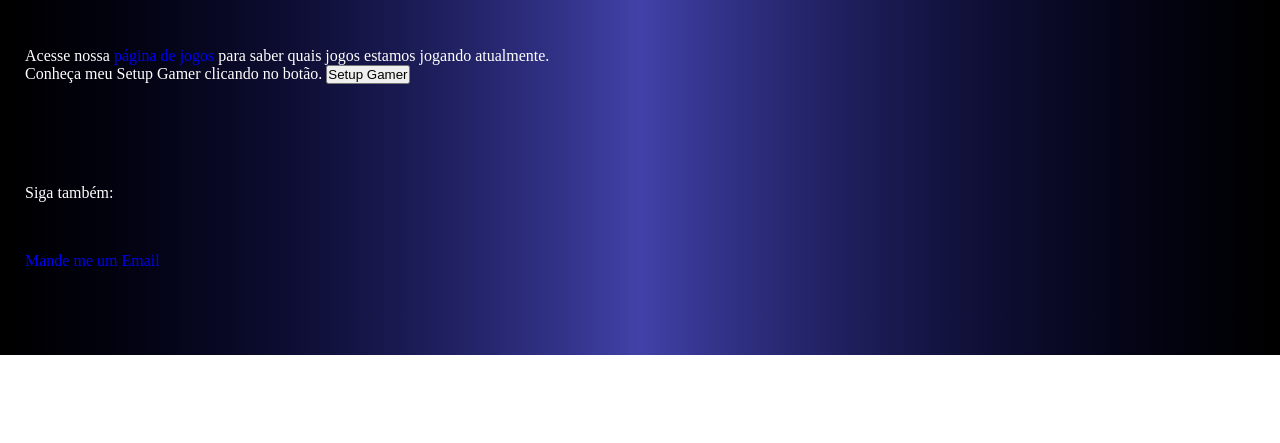
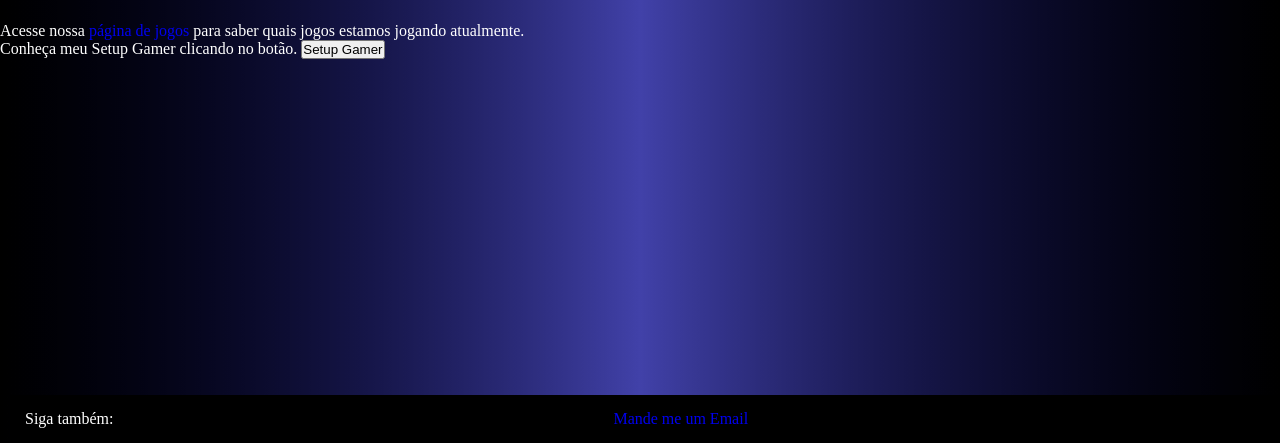
Before and after one commit to RafaelAlves0/Meu-Primeiro-Site, a plain HTML site: page index.html in a window 1280 px wide. Shown: the part 445-888 px from the top of the page. Before the commit the page ends 800 px from the top, so only its background shows below. Drawn offline with Linux system fonts and the light colour scheme; a web font is replaced by a local one.

Commit message:
Pequena atualização do footer

```diff
--- a/style.css
+++ b/style.css
@@ -104,7 +104,7 @@ main .segundo{
     display: flex;
     gap: 50px;
     flex-direction: row;
-    padding: 25px;
+    padding-bottom: 35.8vh;
 
 }
 
@@ -116,9 +116,11 @@ main .secundario{
 
 
 footer{
+    background-color: black;
     display: flex;
-    flex-direction: column;
+    gap: 500px;
+    flex-direction: row;
     align-items: left;
-    gap: 50px;
-    padding: 25px;
+    padding: 15px;
+    margin-left: 10px;
 }
```
